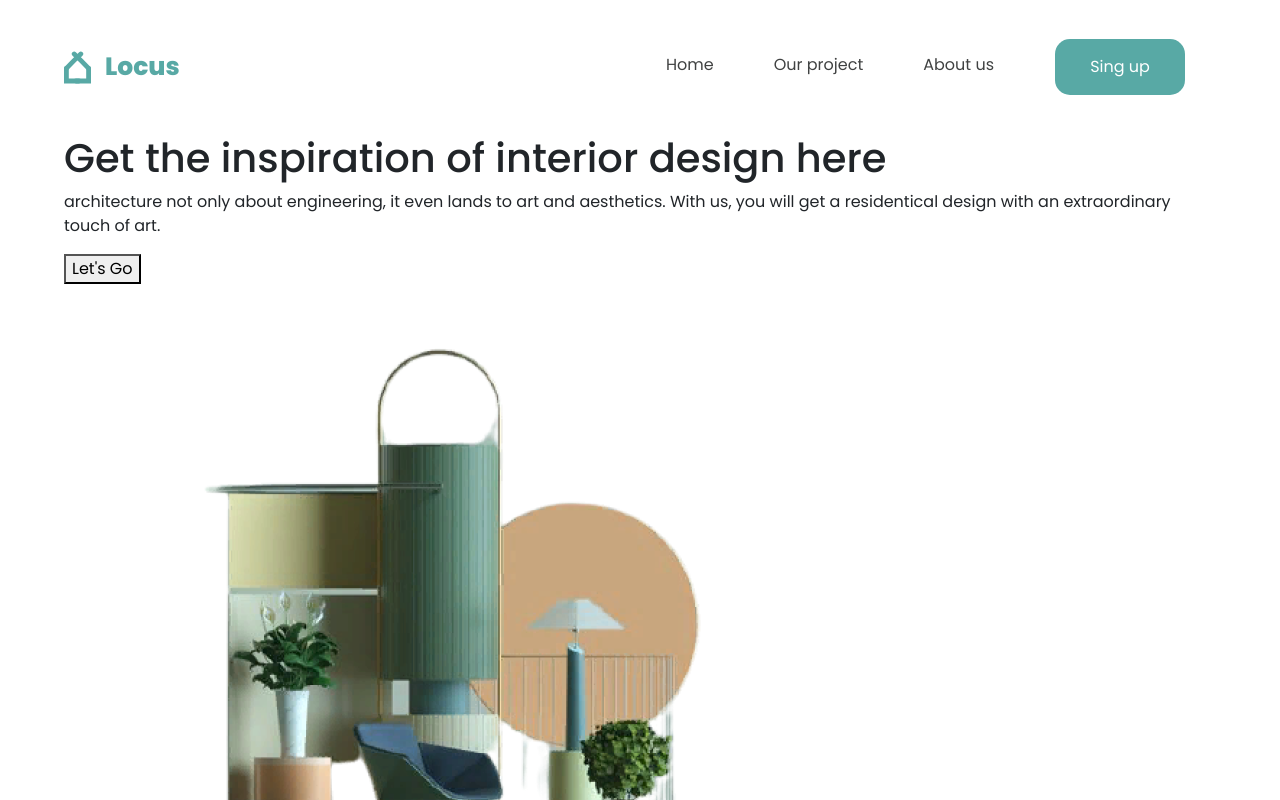
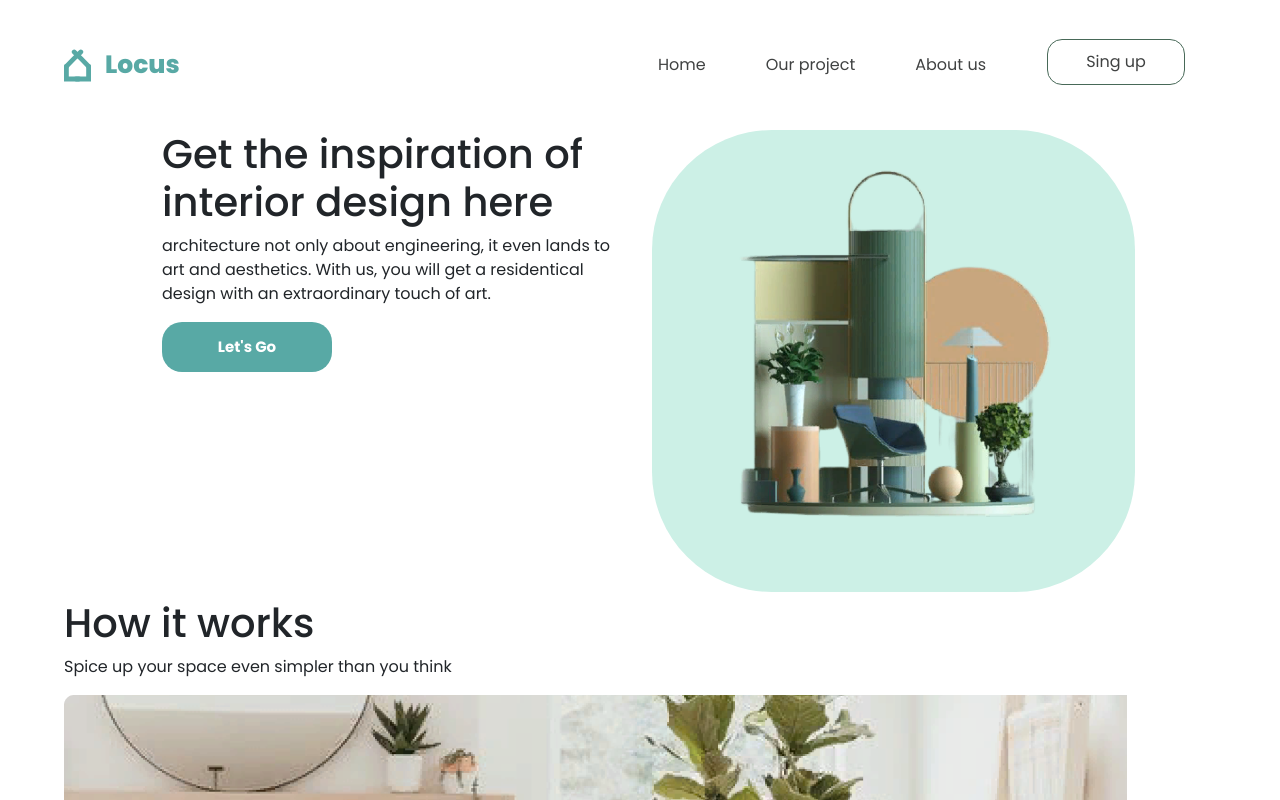
Before and after one commit to ksn154/IS11Z-PpWEB, a plain HTML site: page Locus/Framework/index.html in a window 1280 px wide. Shown: the top 800 px of the page. Drawn offline with nearby package versions, Linux system fonts and the light colour scheme.

Commit message:
Framework

```diff
--- a/Locus/Framework/index.html
+++ b/Locus/Framework/index.html
@@ -11,7 +11,7 @@
     <link rel="stylesheet" href="style.css">
 </head>
 <body>
-    <nav class="navbar">
+    <nav class="navbar logo">
         <figure>
             <img src="images/logo.svg" alt="logo">
             <figcaption>Locus</figcaption>
@@ -27,19 +27,19 @@
                 <a class="nav-link active" href="about_us.html">About us</a>
             </li>
             <li class="nav-item btn">
-                <a class="nav-link active" href="sing_up.html">Sing up</a>
+                <a class="nav-link active text-black" href="sing_up.html">Sing up</a>
             </li>
         </ul>
     </nav>
 
-    <header>
-        <div>
+    <header class="head row justify-content-center">
+        <div class="col-5">
             <h1>Get the inspiration of interior design here</h1>
             <p>architecture not only about engineering, it even lands to art and aesthetics. With us, you will get a residentical design with an extraordinary touch of art.</p>
-            <a href="project.html"><button>Let's Go</button></a>
+            <a href="project.html"><button class="btn text-white">Let's Go</button></a>
         </div>
-        <figure>
-            <div></div>
+        <figure class="col-5">
+            <div id="house"></div>
             <img src="images/houses.png" alt="houses">
         </figure>
     </header>
@@ -51,9 +51,6 @@
         </header>
         <div>
             <figure>
-                <div id="circle1"></div>
-                <div id="circle2"></div>
-                <img id="play" src="images/Vector.png">
                 <img src="images/image1.png">
                 <div id="element"></div>
             </figure>
@@ -84,7 +81,7 @@
         <div>
             <figure>
                 <img src="images/image6.png">
-                <div></div>
+                <div id="element_two"></div>
             </figure>
             <div>
                 <div>
--- a/Locus/Framework/style.css
+++ b/Locus/Framework/style.css
@@ -6,18 +6,18 @@ body{
     margin: 0 auto;
 }
 
-.navbar figure{
+.logo figure{
     display: flex;
     align-items: center;
     margin: 0;
 }
 
-.navbar img{
+.logo img{
     width: 27px;
     height: 35px;
 }
 
-.navbar figcaption{
+.logo figcaption{
     margin-left: 14px;
     font-weight: 800;
     font-size: 25px;
@@ -46,20 +46,44 @@ body{
     color: #58A9A5;
 }
 
-.btn{
+.navbar-nav .btn{
     padding: 0;
-    width: 132px;
+    width: 140px;
 }
 
-.btn a{
-    background: #58A9A5;
+.navbar-nav .btn a{
     border-radius: 15px;
+    border: 1px solid #486958;
     text-align: center;
-    padding: 9px 36px;
-    color: #FFFFFF;
+    padding: 3px 36px;
 }
 
-.btn a:hover{
-    color: #FFFFFF;
-    font-weight: 600;
+.navbar-nav .btn a:hover{
+    background: #58A9A5;
+    border-style: none;
+    color: white;
 }
+
+.head .btn{
+    width: 170px;
+    height: 50px;
+    border-style: none;
+    background: #58A9A5;
+    border-radius: 20px;
+    font-weight: 700;
+    font-size: 15px;
+    line-height: 38px;
+}
+
+.head img{
+    width: 453px;
+}
+
+#house{
+    position: absolute;
+    width: 483px;
+    height: 462px;
+    background: #CCF0E6;
+    border-radius: 120px;
+    z-index: -1;
+}
```
Also changed, not shown: Locus/Framework/about_us.html (+2 -2 lines), Locus/Framework/project.html (+2 -2 lines).
